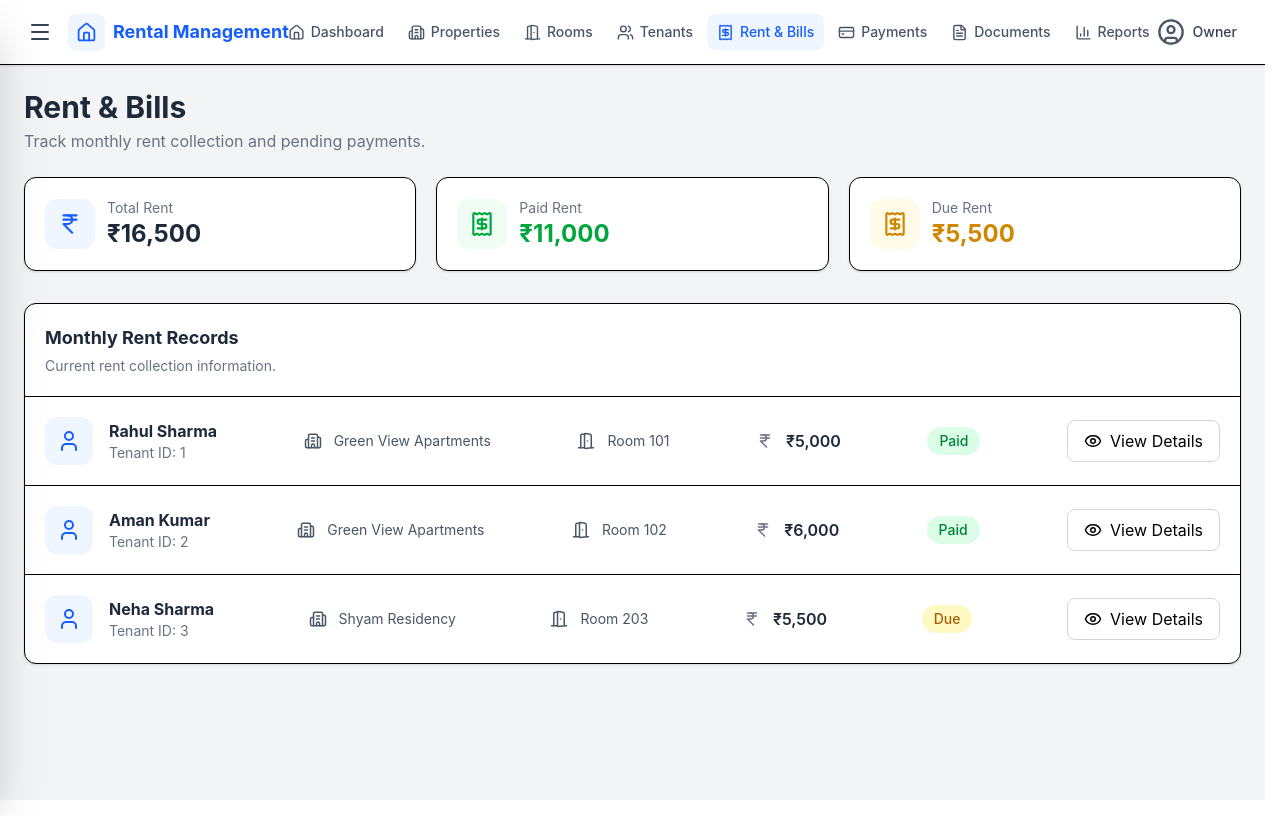
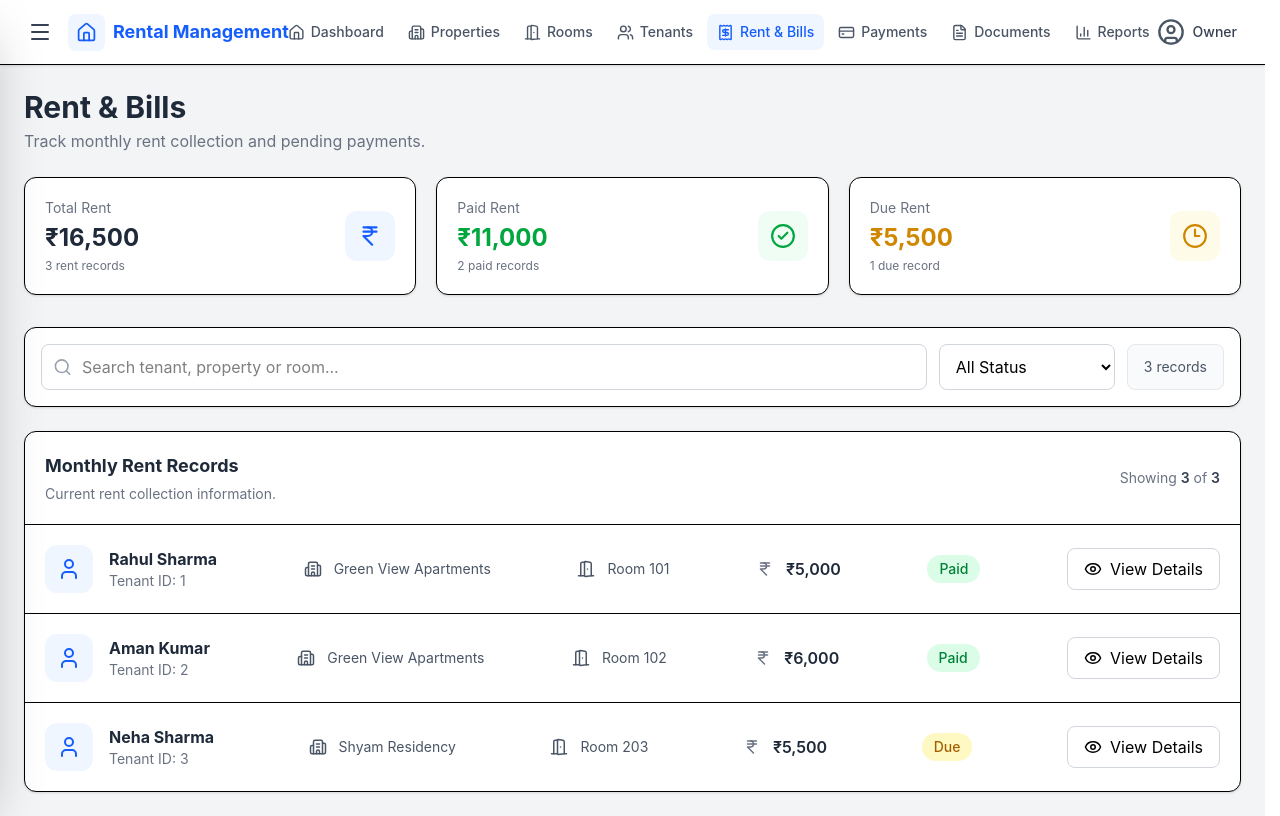
Before and after one commit to goyalprince2005/Rental-Management-System, a React (Vite) app in the folder client/: page /rent-bills in a window 1280 px wide. Built offline with nearby package versions, Linux system fonts and the light colour scheme.

Commit message:
Improve rent bills tracking and filtering

```diff
--- a/client/src/components/RentBills.jsx
+++ b/client/src/components/RentBills.jsx
@@ -1,5 +1,7 @@
-import React from "react";
+import React, { useMemo, useState } from "react";
+
 import { useNavigate } from "react-router-dom";
+
 import {
   Receipt,
   User,
@@ -7,11 +9,20 @@ import {
   DoorOpen,
   IndianRupee,
   Eye,
+  Search,
+  X,
+  CheckCircle2,
+  Clock3,
 } from "lucide-react";
+
 import Navbar from "./Navbar";
 
 function RentBills() {
   const navigate = useNavigate();
+
+  // =========================================================
+  // RENT RECORDS
+  // =========================================================
 
   const rentRecords = [
     {
@@ -19,7 +30,7 @@ function RentBills() {
       tenant: "Rahul Sharma",
       property: "Green View Apartments",
       room: "101",
-      rent: "₹5,000",
+      rent: 5000,
       status: "Paid",
     },
     {
@@ -27,7 +38,7 @@ function RentBills() {
       tenant: "Aman Kumar",
       property: "Green View Apartments",
       room: "102",
-      rent: "₹6,000",
+      rent: 6000,
       status: "Paid",
     },
     {
@@ -35,28 +46,122 @@ function RentBills() {
       tenant: "Neha Sharma",
       property: "Shyam Residency",
       room: "203",
-      rent: "₹5,500",
+      rent: 5500,
       status: "Due",
     },
   ];
 
-  const totalRent = 16500;
-  const paidRent = 11000;
-  const dueRent = 5500;
+  // =========================================================
+  // SEARCH & FILTER
+  // =========================================================
+
+  const [searchTerm, setSearchTerm] = useState("");
+
+  const [statusFilter, setStatusFilter] =
+    useState("All");
+
+  // =========================================================
+  // FILTER RENT RECORDS
+  // =========================================================
+
+  const filteredRentRecords = useMemo(() => {
+    const searchValue = searchTerm
+      .trim()
+      .toLowerCase();
+
+    return rentRecords.filter((record) => {
+      const matchesSearch =
+        !searchValue ||
+        record.tenant
+          .toLowerCase()
+          .includes(searchValue) ||
+        record.property
+          .toLowerCase()
+          .includes(searchValue) ||
+        record.room
+          .toLowerCase()
+          .includes(searchValue);
+
+      const matchesStatus =
+        statusFilter === "All" ||
+        record.status === statusFilter;
+
+      return matchesSearch && matchesStatus;
+    });
+  }, [searchTerm, statusFilter]);
+
+  // =========================================================
+  // RENT SUMMARY
+  // =========================================================
+
+  const totalRent = rentRecords.reduce(
+    (total, record) =>
+      total + Number(record.rent || 0),
+    0
+  );
+
+  const paidRent = rentRecords
+    .filter((record) => record.status === "Paid")
+    .reduce(
+      (total, record) =>
+        total + Number(record.rent || 0),
+      0
+    );
+
+  const dueRent = rentRecords
+    .filter((record) => record.status === "Due")
+    .reduce(
+      (total, record) =>
+        total + Number(record.rent || 0),
+      0
+    );
+
+  const paidCount = rentRecords.filter(
+    (record) => record.status === "Paid"
+  ).length;
+
+  const dueCount = rentRecords.filter(
+    (record) => record.status === "Due"
+  ).length;
+
+  // =========================================================
+  // CLEAR SEARCH
+  // =========================================================
+
+  const handleClearSearch = () => {
+    setSearchTerm("");
+  };
+
+  // =========================================================
+  // VIEW TENANT DETAILS
+  // =========================================================
+
+  const handleViewTenant = (tenantId) => {
+    navigate(`/tenant-details/${tenantId}`);
+  };
+
+  // =========================================================
+  // RENDER
+  // =========================================================
 
   return (
-    <div className="min-h-screen bg-gray-100">
+    <div className="min-h-screen bg-gray-100 overflow-x-hidden">
 
-      {/* ================= COMMON NAVBAR ================= */}
+      {/* =====================================================
+          COMMON NAVBAR
+      ===================================================== */}
 
       <Navbar />
 
-
-      {/* ================= MAIN CONTENT ================= */}
+      {/* =====================================================
+          MAIN CONTENT
+      ===================================================== */}
 
       <main className="p-4 md:p-6 max-w-7xl mx-auto">
 
-        {/* ================= PAGE HEADING ================= */}
+        {/* =================================================
+            PAGE HEADING
+        ================================================= */}
 
         <div className="mb-6">
 
@@ -70,18 +175,37 @@ function RentBills() {
 
         </div>
 
-
-        {/* ================= SUMMARY CARDS ================= */}
+        {/* =====================================================
+            SUMMARY CARDS
+        ===================================================== */}
 
         <div className="grid grid-cols-1 sm:grid-cols-2 lg:grid-cols-3 gap-5 mb-8">
 
-          {/* Total Rent */}
+          {/* =================================================
+              TOTAL RENT
+          ================================================= */}
 
-          <div className="bg-white rounded-xl shadow-sm border p-5">
+          <div className="bg-white rounded-xl shadow-sm border p-5 hover:shadow-md transition">
 
-            <div className="flex items-center gap-3">
+            <div className="flex items-center justify-between gap-4">
 
-              <div className="p-3 bg-blue-50 rounded-xl">
+              <div>
+
+                <p className="text-sm text-gray-500">
+                  Total Rent
+                </p>
+
+                <h3 className="text-2xl font-bold text-gray-800 mt-1">
+                  ₹{totalRent.toLocaleString("en-IN")}
+                </h3>
+
+                <p className="text-xs text-gray-500 mt-1">
+                  {rentRecords.length} rent records
+                </p>
+
+              </div>
+
+              <div className="p-3 bg-blue-50 rounded-xl shrink-0">
 
                 <IndianRupee
                   size={26}
@@ -90,15 +214,43 @@ function RentBills() {
 
               </div>
 
+            </div>
+
+          </div>
+
+          {/* =================================================
+              PAID RENT
+          ================================================= */}
+
+          <div className="bg-white rounded-xl shadow-sm border p-5 hover:shadow-md transition">
+
+            <div className="flex items-center justify-between gap-4">
+
               <div>
 
                 <p className="text-sm text-gray-500">
-                  Total Rent
+                  Paid Rent
                 </p>
 
-                <h3 className="text-2xl font-bold text-gray-800">
-                  ₹{totalRent.toLocaleString("en-IN")}
+                <h3 className="text-2xl font-bold text-green-600 mt-1">
+                  ₹{paidRent.toLocaleString("en-IN")}
                 </h3>
+
+                <p className="text-xs text-gray-500 mt-1">
+                  {paidCount} paid{" "}
+                  {paidCount === 1
+                    ? "record"
+                    : "records"}
+                </p>
+
+              </div>
+
+              <div className="p-3 bg-green-50 rounded-xl shrink-0">
+
+                <CheckCircle2
+                  size={26}
+                  className="text-green-600"
+                />
 
               </div>
 
@@ -106,53 +258,13 @@ function RentBills() {
 
           </div>
 
+          {/* =================================================
+              DUE RENT
+          ================================================= */}
 
-          {/* Paid Rent */}
+          <div className="bg-white rounded-xl shadow-sm border p-5 hover:shadow-md transition">
 
-          <div className="bg-white rounded-xl shadow-sm border p-5">
-
-            <div className="flex items-center gap-3">
-
-              <div className="p-3 bg-green-50 rounded-xl">
-
-                <Receipt
-                  size={26}
-                  className="text-green-600"
-                />
-
-              </div>
-
-              <div>
-
-                <p className="text-sm text-gray-500">
-                  Paid Rent
-                </p>
-
-                <h3 className="text-2xl font-bold text-green-600">
-                  ₹{paidRent.toLocaleString("en-IN")}
-                </h3>
-
-              </div>
-
-            </div>
-
-          </div>
-
-
-          {/* Due Rent */}
-
-          <div className="bg-white rounded-xl shadow-sm border p-5">
-
-            <div className="flex items-center gap-3">
-
-              <div className="p-3 bg-yellow-50 rounded-xl">
-
-                <Receipt
-                  size={26}
-                  className="text-yellow-600"
-                />
-
-              </div>
+            <div className="flex items-center justify-between gap-4">
 
               <div>
 
@@ -160,9 +272,25 @@ function RentBills() {
                   Due Rent
                 </p>
 
-                <h3 className="text-2xl font-bold text-yellow-600">
+                <h3 className="text-2xl font-bold text-yellow-600 mt-1">
                   ₹{dueRent.toLocaleString("en-IN")}
                 </h3>
+
+                <p className="text-xs text-gray-500 mt-1">
+                  {dueCount} due{" "}
+                  {dueCount === 1
+                    ? "record"
+                    : "records"}
+                </p>
+
+              </div>
+
+              <div className="p-3 bg-yellow-50 rounded-xl shrink-0">
+
+                <Clock3
+                  size={26}
+                  className="text-yellow-600"
+                />
 
               </div>
 
@@ -172,14 +300,99 @@ function RentBills() {
 
         </div>
 
+        {/* =====================================================
+            SEARCH & FILTER
+        ===================================================== */}
 
-        {/* ================= RENT RECORDS ================= */}
+        <div className="bg-white rounded-xl shadow-sm border p-4 mb-6">
+
+          <div className="flex flex-col lg:flex-row gap-3">
+
+            {/* SEARCH */}
+
+            <div className="relative flex-1">
+
+              <Search
+                size={19}
+                className="absolute left-3 top-1/2 -translate-y-1/2 text-gray-400"
+              />
+
+              <input
+                type="text"
+                value={searchTerm}
+                onChange={(event) =>
+                  setSearchTerm(event.target.value)
+                }
+                placeholder="Search tenant, property or room..."
+                className="w-full pl-10 pr-10 py-2.5 border border-gray-300 rounded-lg outline-none focus:ring-2 focus:ring-blue-500 focus:border-blue-500 transition"
+              />
+
+              {searchTerm && (
+                <button
+                  type="button"
+                  onClick={handleClearSearch}
+                  className="absolute right-3 top-1/2 -translate-y-1/2 text-gray-400 hover:text-gray-600 transition"
+                  aria-label="Clear rent search"
+                >
+                  <X size={18} />
+                </button>
+              )}
+
+            </div>
+
+            {/* STATUS FILTER */}
+
+            <select
+              value={statusFilter}
+              onChange={(event) =>
+                setStatusFilter(event.target.value)
+              }
+              className="w-full lg:w-44 px-3 py-2.5 border border-gray-300 rounded-lg bg-white outline-none focus:ring-2 focus:ring-blue-500 focus:border-blue-500 transition"
+              aria-label="Filter rent records by status"
+            >
+
+              <option value="All">
+                All Status
+              </option>
+
+              <option value="Paid">
+                Paid
+              </option>
+
+              <option value="Due">
+                Due
+              </option>
+
+            </select>
+
+            {/* RESULT COUNT */}
+
+            <div className="flex items-center justify-center px-4 py-2.5 bg-gray-50 border border-gray-200 rounded-lg text-sm text-gray-600 whitespace-nowrap">
+
+              {filteredRentRecords.length}{" "}
+              {filteredRentRecords.length === 1
+                ? "record"
+                : "records"}
+
+            </div>
+
+          </div>
+
+        </div>
+
+        {/* =====================================================
+            RENT RECORDS
+        ===================================================== */}
 
         <div className="bg-white rounded-xl shadow-sm border overflow-hidden">
 
-          {/* Section Header */}
+          {/* SECTION HEADER */}
 
           <div className="p-5 border-b">
+
+            <div className="flex flex-col sm:flex-row sm:items-center sm:justify-between gap-2">
+
+              <div>
 
                 <h3 className="text-lg font-bold text-gray-800">
                   Monthly Rent Records
@@ -191,23 +404,43 @@ function RentBills() {
 
               </div>
 
+              <div className="text-sm text-gray-500">
+                Showing{" "}
+                <span className="font-semibold text-gray-700">
+                  {filteredRentRecords.length}
+                </span>{" "}
+                of{" "}
+                <span className="font-semibold text-gray-700">
+                  {rentRecords.length}
+                </span>
+              </div>
 
-          {/* Records */}
+            </div>
+
+          </div>
+
+          {/* =================================================
+              RECORDS
+          ================================================= */}
+
+          {filteredRentRecords.length > 0 ? (
 
             <div className="divide-y">
 
-            {rentRecords.map((record) => (
+              {filteredRentRecords.map((record) => (
 
                 <div
                   key={record.id}
-                className="p-5 flex flex-col lg:flex-row lg:items-center lg:justify-between gap-5"
+                  className="p-5 flex flex-col lg:flex-row lg:items-center lg:justify-between gap-5 hover:bg-gray-50 transition"
                 >
 
-                {/* Tenant */}
+                  {/* =================================================
+                      TENANT
+                  ================================================= */}
 
-                <div className="flex items-center gap-4">
+                  <div className="flex items-center gap-4 min-w-0">
 
-                  <div className="p-3 bg-blue-50 rounded-xl">
+                    <div className="p-3 bg-blue-50 rounded-xl shrink-0">
 
                       <User
                         size={24}
@@ -216,9 +449,9 @@ function RentBills() {
 
                     </div>
 
-                  <div>
+                    <div className="min-w-0">
 
-                    <h4 className="font-bold text-gray-800">
+                      <h4 className="font-bold text-gray-800 truncate">
                         {record.tenant}
                       </h4>
 
@@ -230,25 +463,33 @@ function RentBills() {
 
                   </div>
 
+                  {/* =================================================
+                      PROPERTY
+                  ================================================= */}
 
-                {/* Property */}
+                  <div className="flex items-center gap-3 text-gray-600 min-w-0">
 
-                <div className="flex items-center gap-3 text-gray-600">
+                    <Building2
+                      size={18}
+                      className="shrink-0"
+                    />
 
-                  <Building2 size={18} />
-
-                  <span className="text-sm">
+                    <span className="text-sm truncate">
                       {record.property}
                     </span>
 
                   </div>
 
-
-                {/* Room */}
+                  {/* =================================================
+                      ROOM
+                  ================================================= */}
 
                   <div className="flex items-center gap-3 text-gray-600">
 
-                  <DoorOpen size={18} />
+                    <DoorOpen
+                      size={18}
+                      className="shrink-0"
+                    />
 
                     <span className="text-sm">
                       Room {record.room}
@@ -256,24 +497,26 @@ function RentBills() {
 
                   </div>
 
-
-                {/* Rent */}
+                  {/* =================================================
+                      RENT
+                  ================================================= */}
 
                   <div className="flex items-center gap-3">
 
                     <IndianRupee
                       size={18}
-                    className="text-gray-500"
+                      className="text-gray-500 shrink-0"
                     />
 
                     <span className="font-semibold text-gray-800">
-                    {record.rent}
+                      ₹{Number(record.rent).toLocaleString("en-IN")}
                     </span>
 
                   </div>
 
-
-                {/* Status */}
+                  {/* =================================================
+                      STATUS
+                  ================================================= */}
 
                   <span
                     className={`w-fit px-3 py-1 rounded-full text-sm font-medium ${
@@ -285,14 +528,16 @@ function RentBills() {
                     {record.status}
                   </span>
 
-
-                {/* Action */}
+                  {/* =================================================
+                      ACTION
+                  ================================================= */}
 
                   <button
+                    type="button"
                     onClick={() =>
-                    navigate(`/tenant-details/${record.id}`)
+                      handleViewTenant(record.id)
                     }
-                  className="flex items-center justify-center gap-2 border border-gray-300 px-4 py-2 rounded-lg hover:bg-gray-50 transition"
+                    className="flex items-center justify-center gap-2 border border-gray-300 px-4 py-2 rounded-lg hover:bg-blue-50 hover:border-blue-300 hover:text-blue-600 transition shrink-0"
                   >
 
                     <Eye size={18} />
@@ -307,6 +552,51 @@ function RentBills() {
 
             </div>
 
+          ) : (
+
+            /* =================================================
+               NO RESULTS
+            ================================================= */
+
+            <div className="p-10 text-center">
+
+              <div className="w-16 h-16 mx-auto bg-blue-50 rounded-full flex items-center justify-center mb-4">
+
+                <Search
+                  size={28}
+                  className="text-blue-600"
+                />
+
+              </div>
+
+              <h3 className="text-lg font-semibold text-gray-800">
+                No rent records found
+              </h3>
+
+              <p className="text-sm text-gray-500 mt-1">
+                No rent record matches your current search
+                or status filter.
+              </p>
+
+              <button
+                type="button"
+                onClick={() => {
+                  setSearchTerm("");
+                  setStatusFilter("All");
+                }}
+                className="mt-4 inline-flex items-center justify-center gap-2 px-4 py-2 bg-blue-600 text-white rounded-lg hover:bg-blue-700 transition"
+              >
+
+                <X size={17} />
+
+                Clear Filters
+
+              </button>
+
+            </div>
+
+          )}
+
         </div>
 
       </main>
```
Lines whose indentation alone changed are shown as unchanged.
